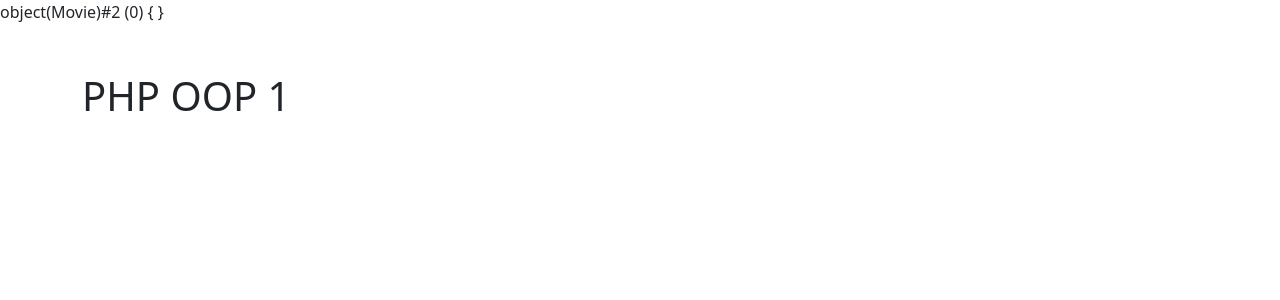
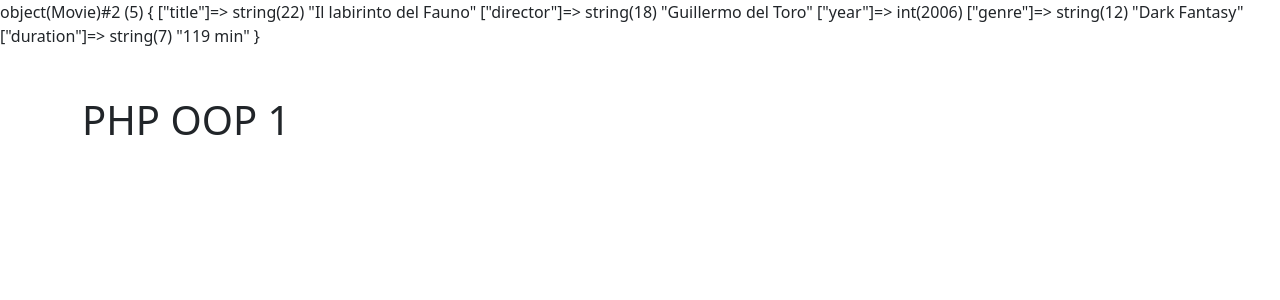
Before and after one commit to MargheritaMottana/php-oop-1, a PHP site: page / in a window 1280 px wide. Shown: the top 300 px of the page. Run offline with PHP 8.4, Linux system fonts and the light colour scheme.

Commit message:
definizione degli attrbuti della classe

```diff
--- a/index.php
+++ b/index.php
@@ -15,11 +15,27 @@
 
     <?php
 
+    // definizione della classe
     class Movie{
+
+        // attributi della classe
+        public $title;
+        public $director;
+        public $year;
+        public $genre;
+        public $duration;
 
     }
 
+    // richiamata la classe, si crea l'istanza
     $ilLabirintoDelFauno = new Movie();
+
+    // accedo agli attributi della classe
+    $ilLabirintoDelFauno -> title = 'Il labirinto del Fauno';
+    $ilLabirintoDelFauno -> director = 'Guillermo del Toro';
+    $ilLabirintoDelFauno -> year = 2006;
+    $ilLabirintoDelFauno -> genre = 'Dark Fantasy';
+    $ilLabirintoDelFauno -> duration = '119 min';
 
     var_dump($ilLabirintoDelFauno)
 
```
